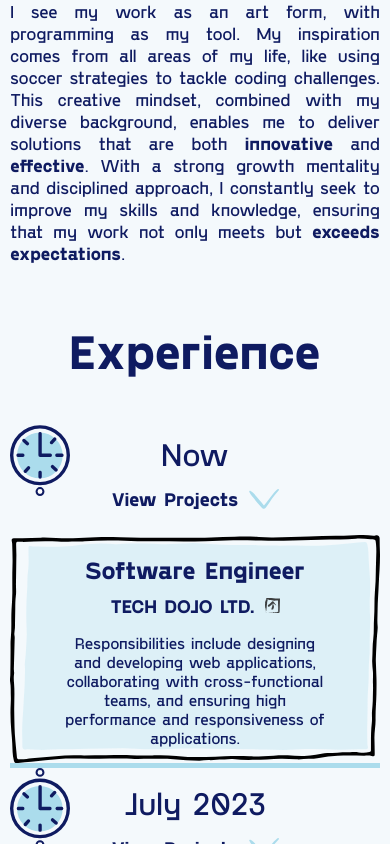
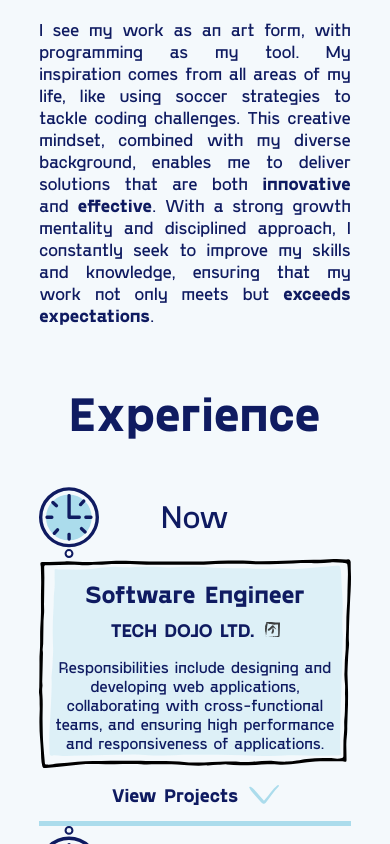
Before and after one commit to AbrarChowdhury/next-portfolio, a Next.js app: page / in a window 390 px wide. Shown: the part 1000-1844 px from the top of the page. Built offline with nearby package versions, Linux system fonts and the light colour scheme.

Commit message:
bring view projects down

```diff
--- a/components/experience/ExperienceItem.js
+++ b/components/experience/ExperienceItem.js
@@ -48,7 +48,7 @@ const ExperienceItem = ({
               src='arrow.svg'
             />
           </div>
-          <div onClick={toggleCollapse} className='viewProject'>
+          <div onClick={toggleCollapse} className='viewProject onlyBigBtn'>
             <h3 style={{ margin: 0 }}>
               {isCollapsed ? "View Projects" : "Hide Projects"}
             </h3>
@@ -63,7 +63,6 @@ const ExperienceItem = ({
             />
           </div>
         </div>
-
         <div
           className='companyDetails'
           style={{
@@ -72,7 +71,7 @@ const ExperienceItem = ({
           ref={desginationRef}
           onClick={toggleCollapse}
         >
-          <div style={{}}>
+          <div >
             <div>
               <h2>{role}</h2>
               <h3
@@ -90,6 +89,24 @@ const ExperienceItem = ({
           </div>
         </div>
       </div>
+        <div
+          onClick={toggleCollapse}
+          className='viewProject onlyMidBtn'
+          style={{ display: "flex" }}
+        >
+          <h3 style={{ margin: 0 }}>
+            {isCollapsed ? "View Projects" : "Hide Projects"}
+          </h3>
+          <img
+            src='arrow_single_down.svg'
+            width='30px'
+            style={{
+              marginLeft: "10px",
+              transform: isCollapsed ? "rotate(0deg)" : "rotate(180deg)",
+              transition: "transform 0.3s ease",
+            }}
+          />
+        </div>
       <div
         ref={contentRef}
         style={{
--- a/styles/globals.css
+++ b/styles/globals.css
@@ -37,7 +37,14 @@ a {
 }
 
 * {
-  box-sizing: border-box;
+  box-sizing: Btn border-box;
+}
+
+.onlyMidBtn {
+  display: none !important;
+}
+.onlyBigBtn {
+  display: block;
 }
 
 .pointer:hover {
@@ -82,6 +89,7 @@ a {
   display: flex;
   container: cDetailContainer / inline-size;
 }
+
 @container cDetailContainer (max-width: 350px) {
   .companyDetails {
     padding: 0 15px !important;
@@ -104,7 +112,6 @@ a {
   background-size: 90% 100%;
   background-repeat: no-repeat;
   background-position: center;
-  width: 100%;
   height: 100%;
 }
 
@@ -165,14 +172,6 @@ input:focus-visible {
 }
 
 /* RESPONSIVE */
-@media (max-width: 900px) {
-  .main {
-    padding: 2rem 10% !important;
-  }
-  .petProjectContainer {
-    grid-template-columns: repeat(2, 1fr);
-  }
-}
 @media (max-width: 600px) {
   body {
     text-align: center;
@@ -181,20 +180,21 @@ input:focus-visible {
   .main {
     padding: 1rem 10px !important;
   }
+
+  .onlyPhone {
+    display: block;
+  }
+
   .aboutFont {
     font-size: 1.1em;
     text-align: justify;
   }
-  /* h2{
-    text-align: center;
-  } */
 
   .experienceContainer,
   .lastClockContainer {
     border-left: none;
   }
   .clockImage {
-    /* position: absolute; */
     left: 0px;
   }
   .dateText {
@@ -214,7 +214,7 @@ input:focus-visible {
   }
 
   .petProjectContainer {
-    grid-template-columns: repeat(1, 1fr);
+    grid-template-columns: repeat(1, 1fr)!important;
   }
   /* CONTACT */
   #contact-form {
@@ -234,10 +234,21 @@ input:focus-visible {
     display: none !important;
   }
 }
+@media (max-width: 900px) {
+  .main {
+    padding: 2rem 10% !important;
+  }
+  .petProjectContainer {
+    grid-template-columns: repeat(2, 1fr);
+  }
+}
 @media (max-width: 1100px) {
   /* EXPRERIENCE */
   .companyDetailContainer {
     flex-direction: column;
+  }
+  .companyDetails {
+    margin-top: 25px;
   }
   .jobArrow {
     display: none !important;
@@ -245,10 +256,19 @@ input:focus-visible {
   .projectsContainer {
     grid-template-columns: 1fr;
   }
+
+  .onlyBigBtn {
+    display: none;
+  }
+  .onlyMidBtn {
+    display: flex !important;
+  }
 }
 
 @media (max-width: 1300px) {
   .main {
     padding: 2rem 15%;
   }
+  .projectsContainer {
+  }
 }
```
